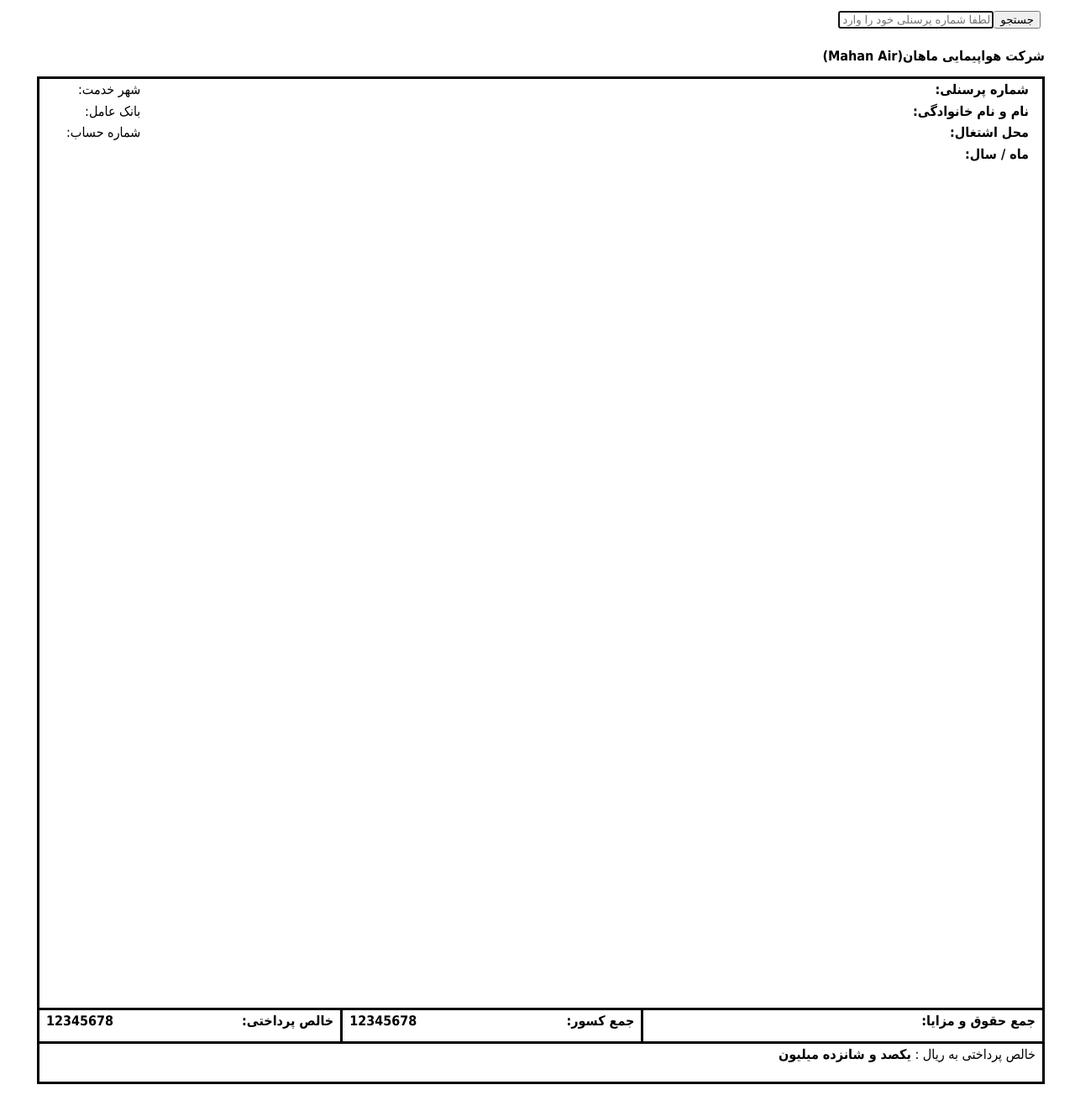
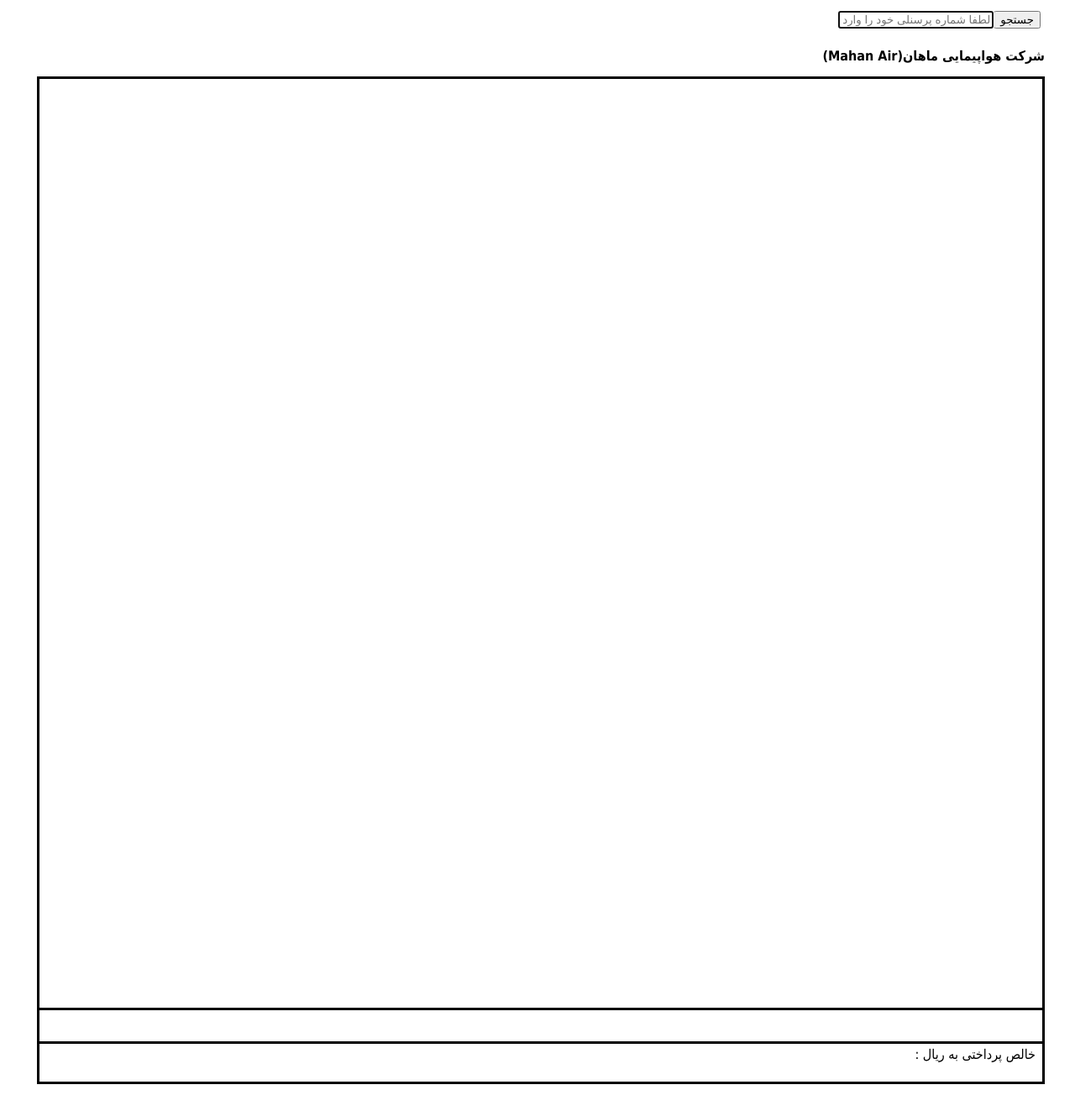
Before and after one commit to AmirFahimiDana/Java-Script, a website: page PayCheck/index.html in a window 1280 px wide. Shown: the part 117-1440 px from the top of the page at 84% size. Drawn offline with Linux system fonts and the light colour scheme.

Commit message:
Add files via upload

```diff
--- a/PayCheck/index.html
+++ b/PayCheck/index.html
@@ -6,7 +6,7 @@
     <meta name="viewport" content="width=device-width, initial-scale=1.0">
     <title>Document</title>
     <link rel="stylesheet" href="style/css/main.css">
-    <script src="Script/numToString.js"  defer></script>
+    <script src="Script/numToString.js" defer></script>
     <script src="Script/main.js" defer></script>
 </head>
 
@@ -17,24 +17,30 @@
     </div>
 
     <h1>شرکت هواپیمایی ماهان(Mahan Air)</h1>
+
     <section class="main-section">
+
         <header>
             <section class="header-section">
-                <ul class="header-section_right">
-                    <li class="header-fields" id="personal-No">شماره پرسنلی: <span class="header-fields" id="personal-No-value"></span></li>
-                    <li class="header-fields" id="full-Name">نام و نام خانوادگی: <span class="header-fields" id="full-Name-value">
-                            </span></li>
-                    <li class="header-fields" id="place-employment">محل اشتغال: <span class="header-fields" id="place-employment-value">
-                            </span></li>
-                    <li class="header-fields" id="month-year">ماه / سال: <span class="header-fields" id="month-year-value">
-                            </span></li>
+                <!-- <ul class="header-section_right">
+                    <li class="header-fields" id="personal-No">شماره پرسنلی: <span class="header-fields"
+                            id="personal-No-value"></span></li>
+                    <li class="header-fields" id="full-Name">نام و نام خانوادگی: <span class="header-fields"
+                            id="full-Name-value">
+                        </span></li>
+                    <li class="header-fields" id="place-employment">محل اشتغال: <span class="header-fields"
+                            id="place-employment-value">
+                        </span></li>
+                    <li class="header-fields" id="month-year">ماه / سال: <span class="header-fields"
+                            id="month-year-value">
+                        </span></li>
 
                 </ul>
                 <ul class="header-section_left">
                     <li id="city">شهر خدمت: <span id="city-value"></span></li>
                     <li id="bank">بانک عامل: <span id="bank-value"></span></li>
                     <li id="account-no">شماره حساب: <span id="account-no-value"></span></li>
-                </ul>
+                </ul> -->
             </section>
         </header>
 
@@ -57,28 +63,28 @@
         </section>
 
         <section class="sum">
-            <section class="sum-of-sallary">
+            <!-- <section class="sum-of-sallary">
                 <span>جمع حقوق و مزایا:</span>
-                <!-- <span>12345678</span> -->
+
             </section>
             <section class="sum-of-fractions">
                 <span>جمع کسور:</span>
-                <span>12345678</span>
+
             </section>
             <section class="net-payable">
                 <span>خالص پرداختی:</span>
-                <span>12345678</span>
-            </section>
+
+            </section> -->
         </section>
 
-        <section class="payable">
+        <section class="payable" id="payable">
             <span id="payable-title">
                 خالص پرداختی به ریال :
             </span>
 
-            <span id="payable-value">
+            <!-- <span id="payable-value">
                 یکصد و شانزده میلیون
-            </span>
+            </span> -->
 
 
 
```
